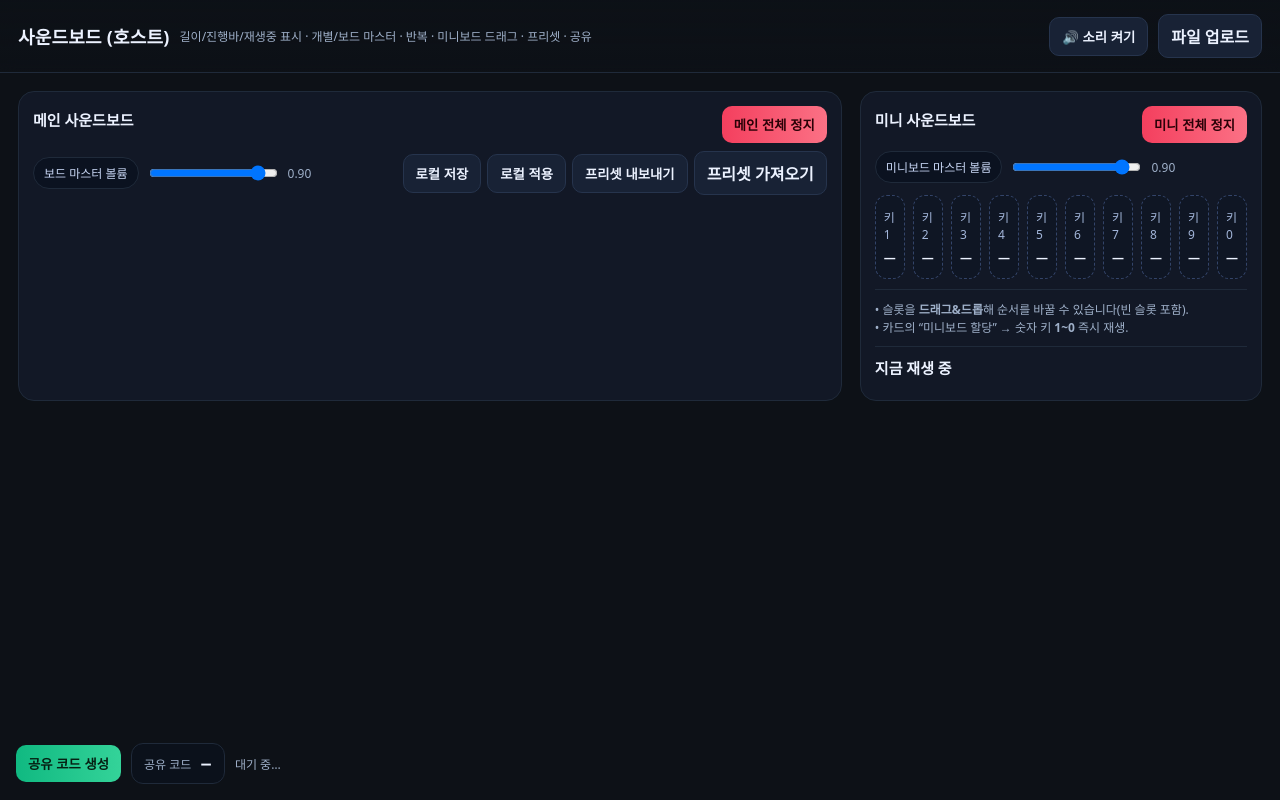
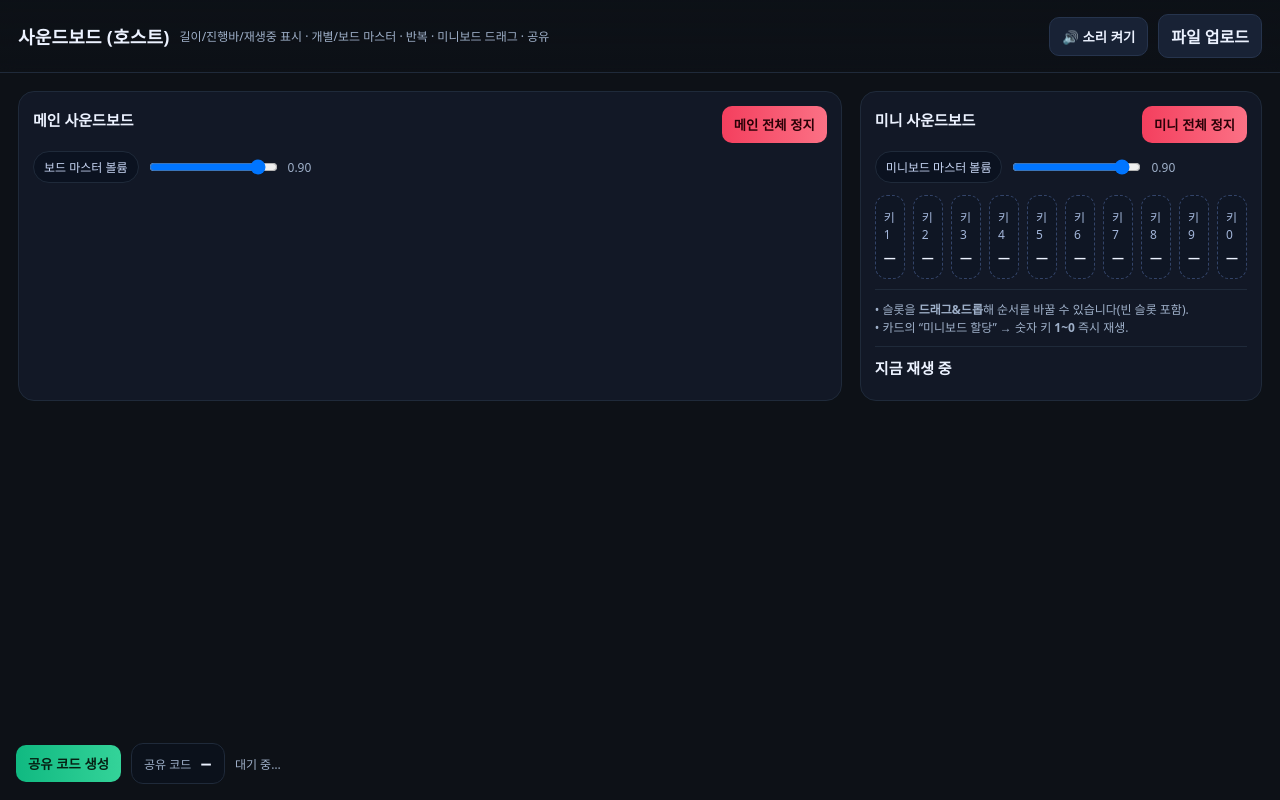
Before and after one commit to PaperHaRam/Soundboard-Host, a plain HTML site: page index.html in a window 1280 px wide. Drawn offline with Linux system fonts and the light colour scheme; a script that the page names is missing.

Commit message:
Update index.html

```diff
--- a/index.html
+++ b/index.html
@@ -64,7 +64,7 @@
 <header>
   <div class="row">
     <h1>사운드보드 (호스트)</h1>
-    <span class="sub">길이/진행바/재생중 표시 · 개별/보드 마스터 · 반복 · 미니보드 드래그 · 프리셋 · 공유</span>
+    <span class="sub">길이/진행바/재생중 표시 · 개별/보드 마스터 · 반복 · 미니보드 드래그 · 공유</span>
   </div>
   <div class="row">
     <button id="unlockAudio" class="btn">🔊 소리 켜기</button>
@@ -91,18 +91,6 @@
         <input id="masterVol" type="range" min="0" max="1" step="0.01" value="0.9" />
         <span id="masterVolVal" class="small">0.90</span>
       </div>
-
-      <!-- 프리셋 컨트롤 -->
-      <div class="kv" style="margin-left:auto;gap:6px">
-        <button id="saveLS" class="btn">로컬 저장</button>
-        <button id="loadLS" class="btn">로컬 적용</button>
-        <button id="exportPreset" class="btn">프리셋 내보내기</button>
-        <label class="btn">
-          프리셋 가져오기
-          <input id="importPreset" type="file" accept="application/json" style="display:none" />
-        </label>
-      </div>
-    </div>
 
     <div id="mainGrid" class="grid"></div>
   </section>
```
